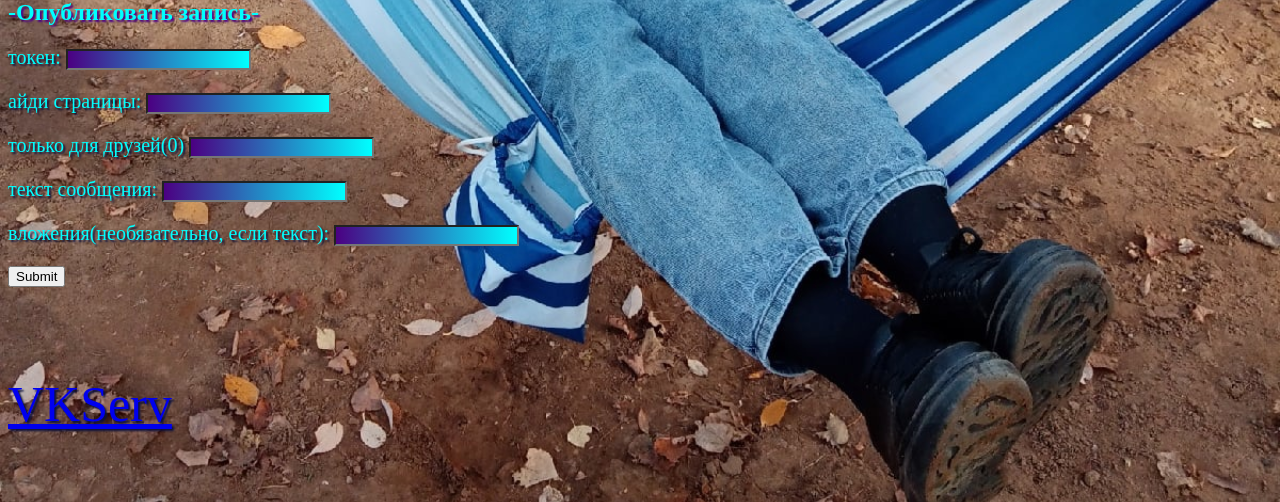
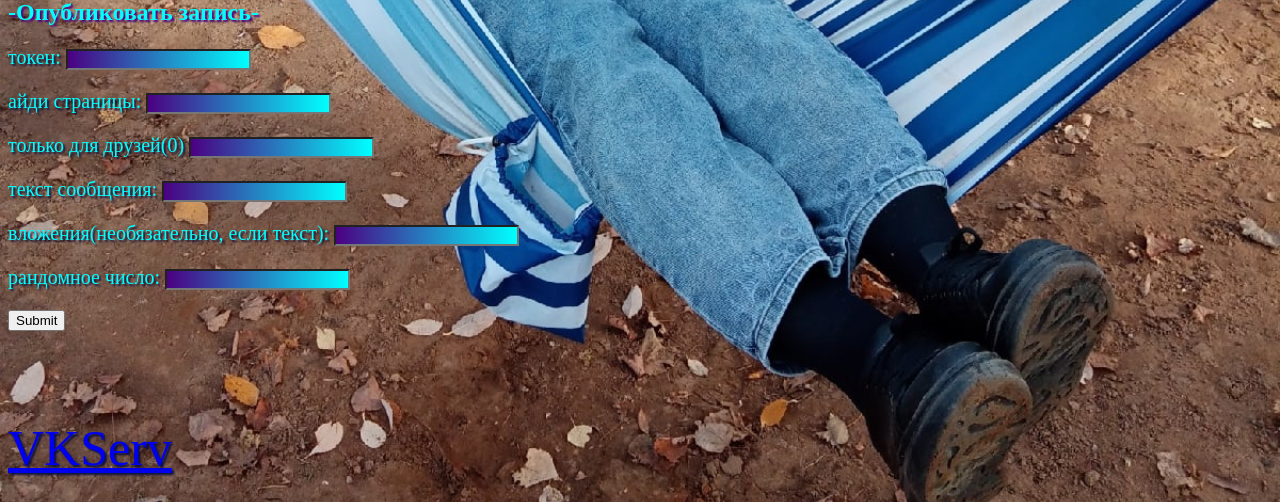
Before and after one commit to phvlkn/vk-api, a PHP site: page / in a window 1280 px wide. Shown: the part 1043-1545 px from the top of the page. Run offline with PHP 8.4, Linux system fonts and the light colour scheme.

Commit message:
фикс 2

```diff
--- a/index.html
+++ b/index.html
@@ -51,6 +51,7 @@
         <p>только для друзей(0) <input type="text" name="friends"></p>
         <p>текст сообщения: <input type="text" name="message"></p>
         <p>вложения(необязательно, если текст): <input type="text" name="attachments"></p>
+        <p>рандомное число: <input type="text" name="guid"></p>
         <p><input type="submit"></p>
     </form>
 
--- a/wallPost.php
+++ b/wallPost.php
@@ -7,7 +7,8 @@ $params = http_build_query([
     'owner_id' => $_POST['id'],
     'friends_only' => $_POST['friends'],
     'message' => $_POST['message'],
-    'attachments' => $_POST['attachments']
+    'attachments' => $_POST['attachments'],
+    'guid' => $_POST['guid']
 ]);
 
 $url = "https://api.vk.com/method/{$method}?{$params}&access_token={$token}&v={$version}";
```
